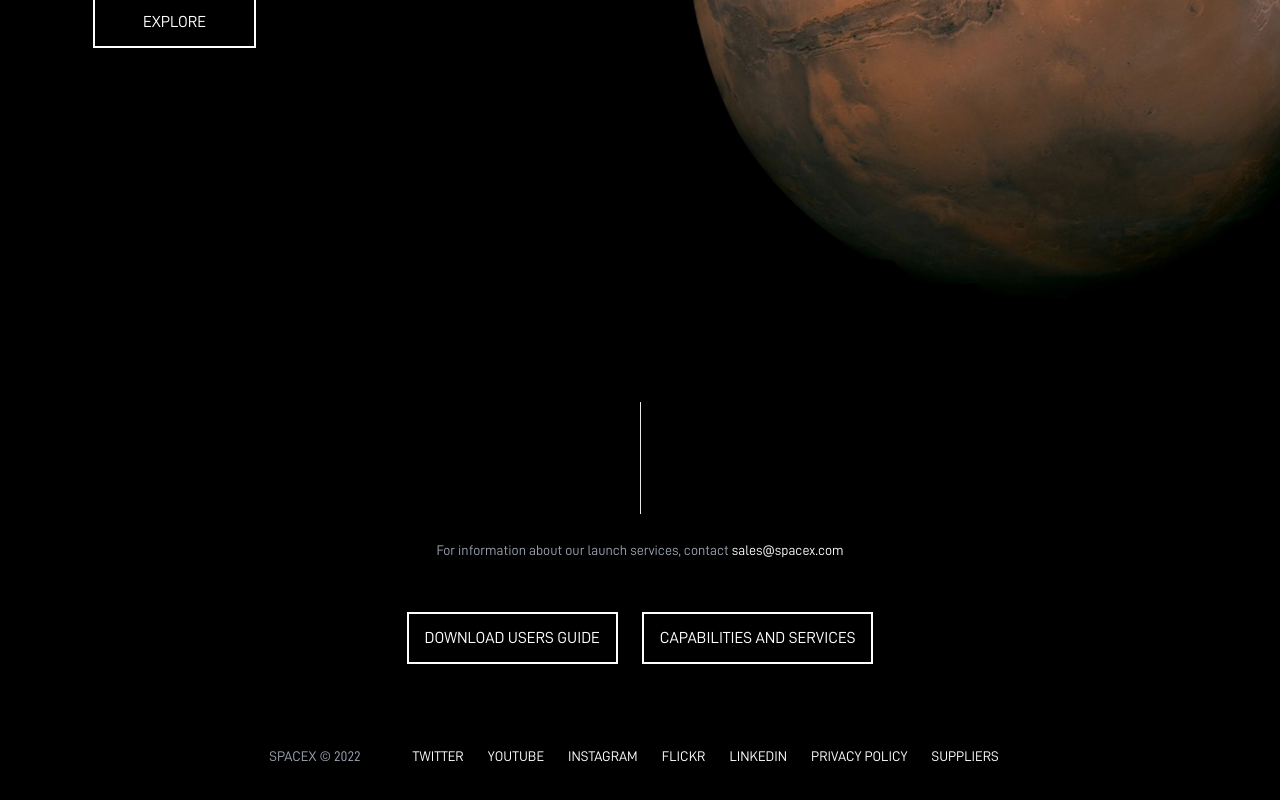
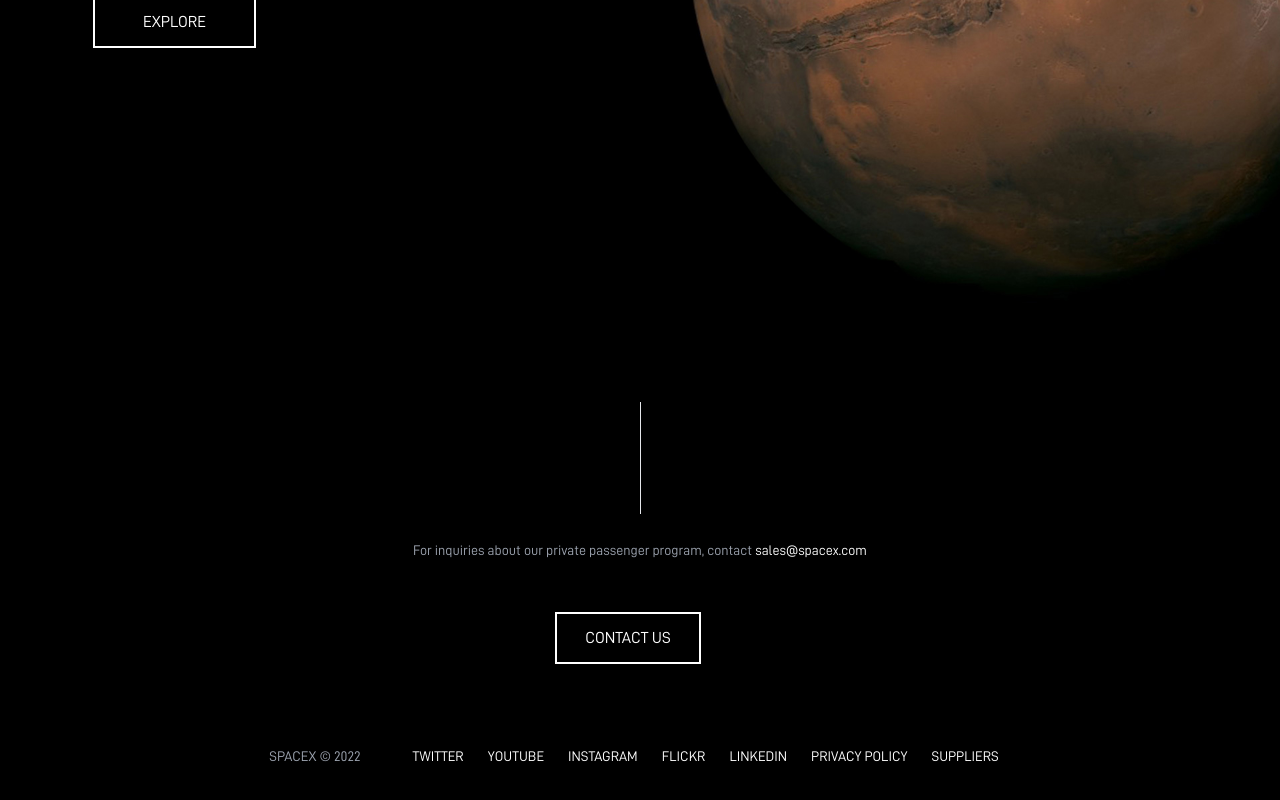
Before and after one commit to james-muriithi/spacex, a Vue app: page /human-spaceflight in a window 1280 px wide. Shown: the part 3878-4678 px from the top of the page. Built offline with nearby package versions, Linux system fonts and the light colour scheme.

Commit message:
made footer info component reusable

```diff
--- /dev/null
+++ b/src/components/common/FooterInfo.vue
@@ -0,0 +1,40 @@
+<template>
+  <div class="bg-dark py-16 px-6">
+    <div class="flex justify-center h-28 mb-6">
+      <span class="border-r"></span>
+    </div>
+    <div class="text-center mb-6">
+      <span class="text-gray-400 text-sm">
+        {{saleText}}
+        <a target="_blank" class="text-white" href="mailto:sales@spacex.com">
+          sales@spacex.com
+        </a>
+      </span>
+    </div>
+    <div class="flex justify-center flex-wrap">
+      <slot>
+        <SectionButton class="md:mr-6 text-white px-4 lg:px-4">
+          Download users guide
+        </SectionButton>
+
+        <SectionButton class="text-white px-4 lg:px-4">
+          capabilities and services
+        </SectionButton>
+      </slot>
+    </div>
+  </div>
+</template>
+
+<script>
+import SectionButton from "./SectionButton.vue";
+export default {
+  components: { SectionButton },
+  name: "FooterInfo",
+  props: {
+    saleText: {
+        type: String,
+        default: 'For information about our launch services, contact'
+    }
+  }
+};
+</script>
--- a/src/components/sections/falcon9/FalconInfo.vue
+++ /dev/null
@@ -1,36 +0,0 @@
-<template>
-  <div class="bg-dark py-16 px-6">
-    <div class="flex justify-center h-28 mb-6">
-      <span class="border-r"></span>
-    </div>
-    <div class="text-center mb-6">
-      <span class="text-gray-400 text-sm">
-        For information about our launch services, contact
-        <a
-          target="_blank"
-          class="text-white"
-          href="mailto:sales@spacex.com"
-        >
-          sales@spacex.com
-        </a>
-      </span>
-    </div>
-    <div class="flex justify-center flex-wrap">
-      <SectionButton class="md:mr-6 text-white px-4 lg:px-4">
-        Download users guide
-      </SectionButton>
-
-      <SectionButton class="text-white px-4 lg:px-4">
-        capabilities and services
-      </SectionButton>
-    </div>
-  </div>
-</template>
-
-<script>
-import SectionButton from "../../common/SectionButton.vue";
-export default {
-  components: { SectionButton },
-  name: "FalconInfo",
-};
-</script>
--- a/src/components/sections/spaceflight/SpaceFlightBanner.vue
+++ b/src/components/sections/spaceflight/SpaceFlightBanner.vue
@@ -4,11 +4,11 @@
     :desktopBgImage="desktopBgImage"
   >
     <div class="flex items-center justify-center h-full text-white">
-      <div class="text-center mx-10">
+      <div class="text-center mx-10 mb-8 sm:mb-0">
         <h2 class="text-5xl lg:text-8xl font-bold uppercase mb-5">
           Human spaceflight
         </h2>
-        <h4 class="uppercase sm:text-xl font-medium mt-4 text-center">
+        <h4 class="uppercase sm:text-xl font-medium mt-1 sm:mt-4 text-center">
           MAKING LIFE MULTIPLANETARY
         </h4>
       </div>
--- a/src/views/Falcon.vue
+++ b/src/views/Falcon.vue
@@ -5,7 +5,7 @@
     <FalconFlight />
     <FalconEngines />
     <FalconGallery />
-    <FalconInfo />
+    <FooterInfo />
 </template>
 
 <script>
@@ -15,9 +15,9 @@ import FalconDescription from '@/components/sections/falcon9/FalconDescription.v
 import FalconFlight from '../components/sections/falcon9/FalconFlight.vue'
 import FalconEngines from '../components/sections/falcon9/FalconEngines.vue'
 import FalconGallery from '../components/sections/falcon9/FalconGallery.vue'
-import FalconInfo from '../components/sections/falcon9/FalconInfo.vue'
+import FooterInfo from '../components/common/FooterInfo.vue'
 export default {
-  components: { FalconBanner, Statistics, FalconDescription, FalconFlight, FalconEngines, FalconGallery, FalconInfo },
+  components: { FalconBanner, Statistics, FalconDescription, FalconFlight, FalconEngines, FalconGallery, FooterInfo, },
     name: "Falcon"
 }
 </script>
--- a/src/views/HumanSpaceFlight.vue
+++ b/src/views/HumanSpaceFlight.vue
@@ -16,18 +16,33 @@
   <SpaceStation />
   <Moon />
   <MarsAndBeyond />
-  <FalconInfo />
+  <FooterInfo
+    saleText="For inquiries about our private passenger program, contact"
+  >
+    <SectionButton class="md:mr-6 text-white px-6 lg:px-7">
+      Contact us
+    </SectionButton>
+  </FooterInfo>
 </template>
 
 <script>
 import EarthOrbit from "../components/sections/spaceflight/EarthOrbit.vue";
-import MarsAndBeyond from '../components/sections/spaceflight/MarsAndBeyond.vue';
+import MarsAndBeyond from "../components/sections/spaceflight/MarsAndBeyond.vue";
 import Moon from "../components/sections/spaceflight/Moon.vue";
 import SpaceFlightBanner from "../components/sections/spaceflight/SpaceFlightBanner.vue";
 import SpaceStation from "../components/sections/spaceflight/SpaceStation.vue";
-import FalconInfo from "../components/sections/falcon9/FalconInfo.vue";
+import FooterInfo from "../components/common/FooterInfo.vue";
+import SectionButton from "../components/common/SectionButton.vue";
 export default {
   name: "HumanSpaceFlight",
-  components: { SpaceFlightBanner, EarthOrbit, SpaceStation, Moon, MarsAndBeyond, FalconInfo },
+  components: {
+    SpaceFlightBanner,
+    EarthOrbit,
+    SpaceStation,
+    Moon,
+    MarsAndBeyond,
+    FooterInfo,
+    SectionButton,
+  },
 };
 </script>
```
